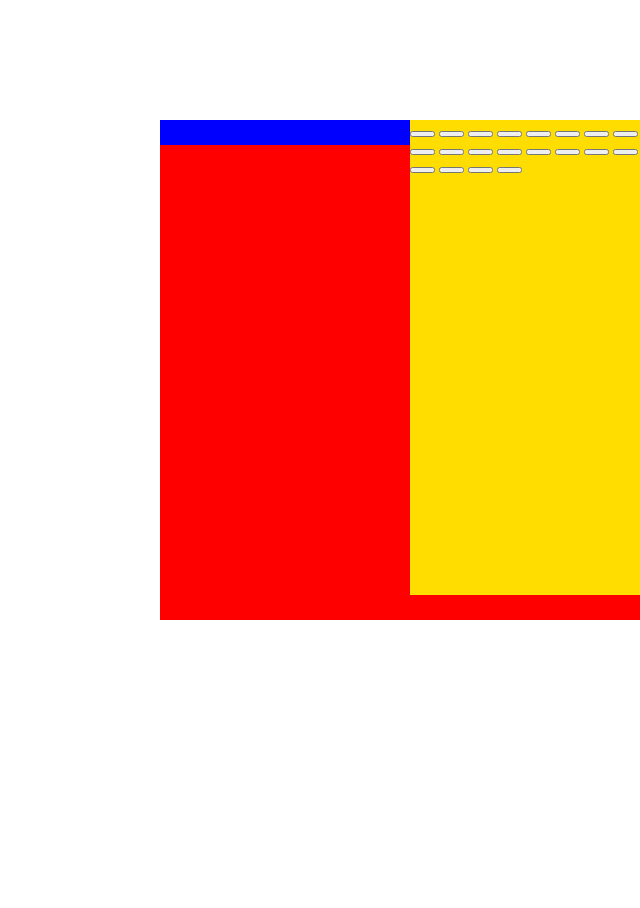
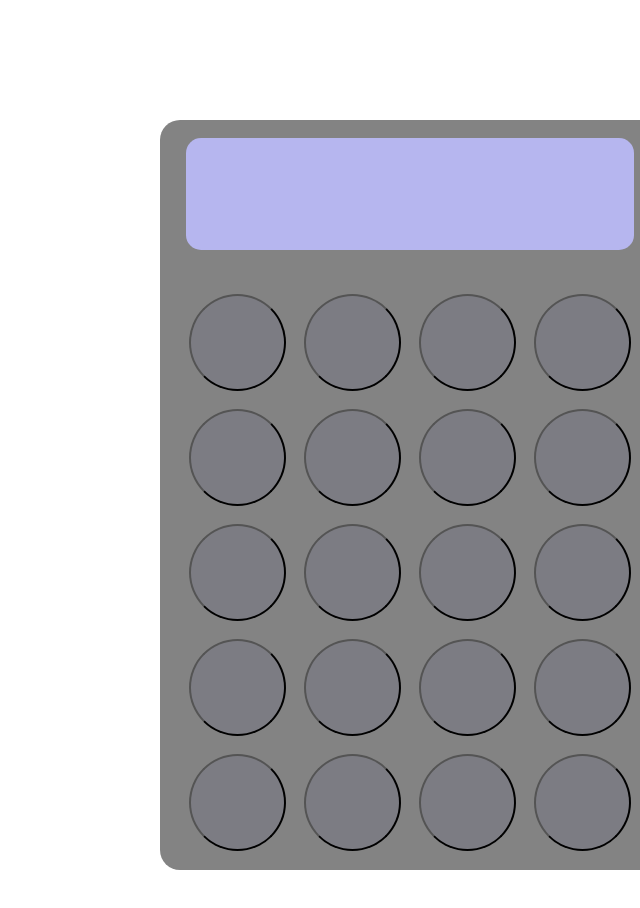
Before and after one commit to sanjith200722/caluclator, a plain HTML site: page index.html in a window 1280 px wide. Shown: the part 680-1588 px from the top of the page, without its empty margins (640-1280 px from the left). Drawn offline with Linux system fonts and the light colour scheme.

Commit message:
Added effects to button

```diff
--- a/style.css
+++ b/style.css
@@ -3,21 +3,41 @@
 }
 #main{
     width: 500px;
-    height: 500px;
-    background-color: rgb(255, 0, 0);
+    height: 750px;
+    background-color: rgb(131, 131, 131);
     margin: 100vh;
     display: flex;
+    flex-wrap: wrap;
+    justify-content: center;
+    align-items: center;
+    border-radius: 20px;
 }
 #screen{
-    width: 95%;
-    height: 5%;
-    background-color: blue;
+    width: 89.5%;
+    height: 112px;
+    background-color: rgb(182, 182, 239);
+    border-radius: 15px;
 }
 #buttons{
-    width: 95%;
-    height: 95%;
-    background-color: rgb(255, 221, 0);
+    width: 100%;
+    height: 567px;
+    display: flex;
+    flex-wrap: wrap;
+    justify-content: center;
+    align-items: center;
 }
 .button{
-    width: 10%;
+    background-color: rgb(83, 83, 129,0.15);
+    border-radius: 50%;
+    margin: 9px;
+    width: 97px;
+    height: 97px;
 }
+.button:hover{
+    width: 100px;
+    height: 100px;
+}
+.button:active{
+    width: 94px;
+    height: 94px;
+}
```
